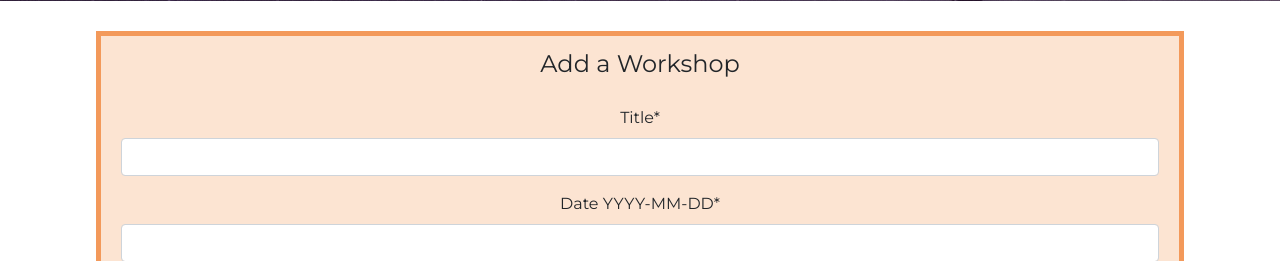
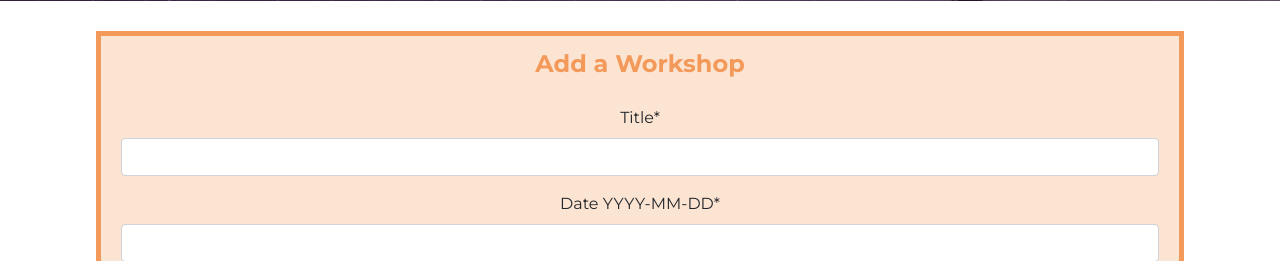
Before and after one commit to mariana-stefani/mukta-project, a Django app: page /workshops/new/ in a window 1280 px wide. Shown: the part 559-820 px from the top of the page. Run offline with Django 3.2, Linux system fonts and the light colour scheme; the visitor is signed in with stand-in values (Sample User, id 1); some libraries are stand-ins or nearby versions.

Commit message:
Added workshop-header class on workshop-form.html

```diff
--- a/workshops/templates/workshops/workshop-form.html
+++ b/workshops/templates/workshops/workshop-form.html
@@ -13,7 +13,7 @@
         <form method="POST">
             {% csrf_token %}
             <fieldset class="form-group">
-                <legend class="mb-4">Add a Workshop</legend>
+                <legend class="workshop-header mb-4">Add a Workshop</legend>
                 {{ form|crispy }}
             </fieldset>
             <div class="form-group">
```
